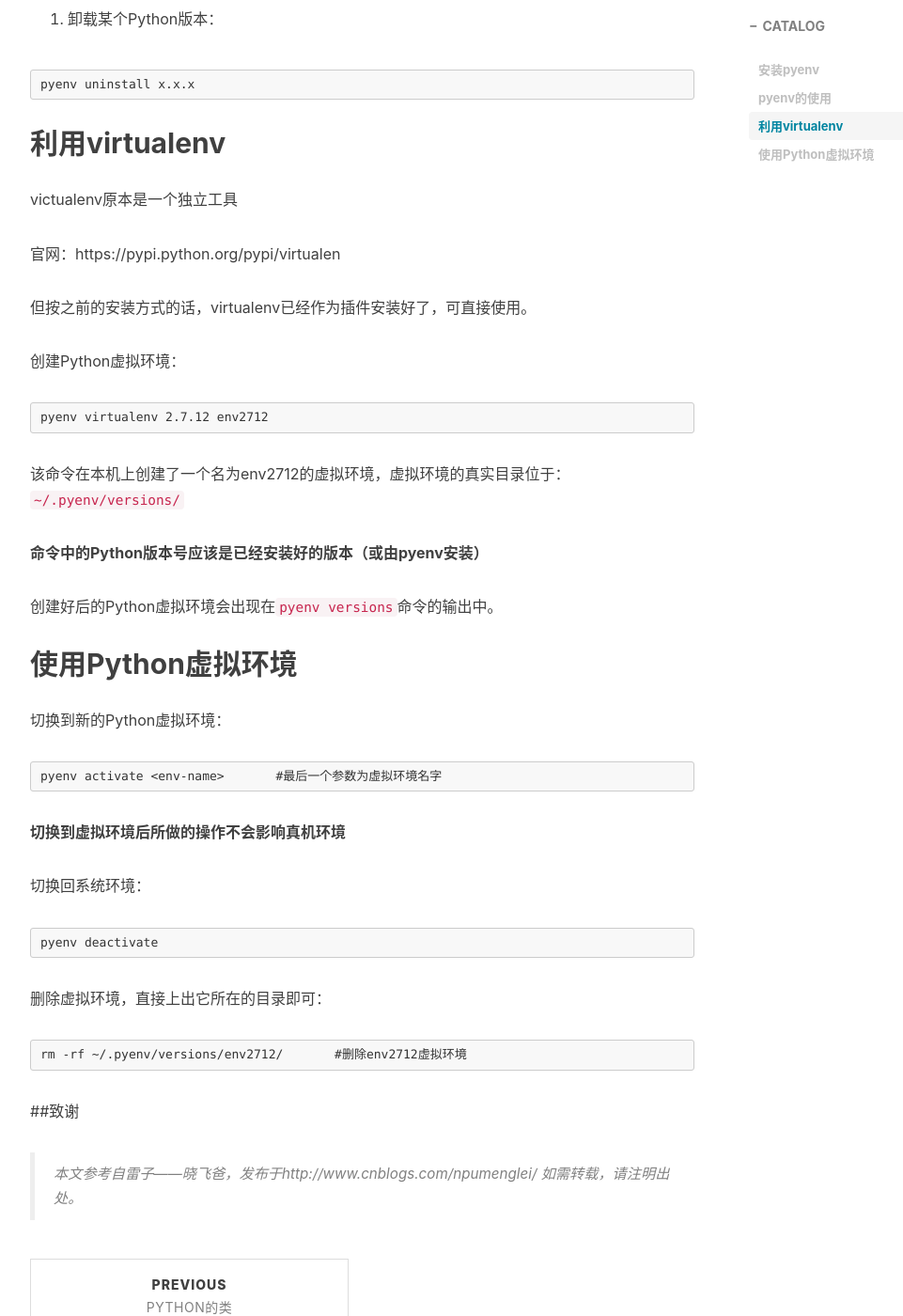
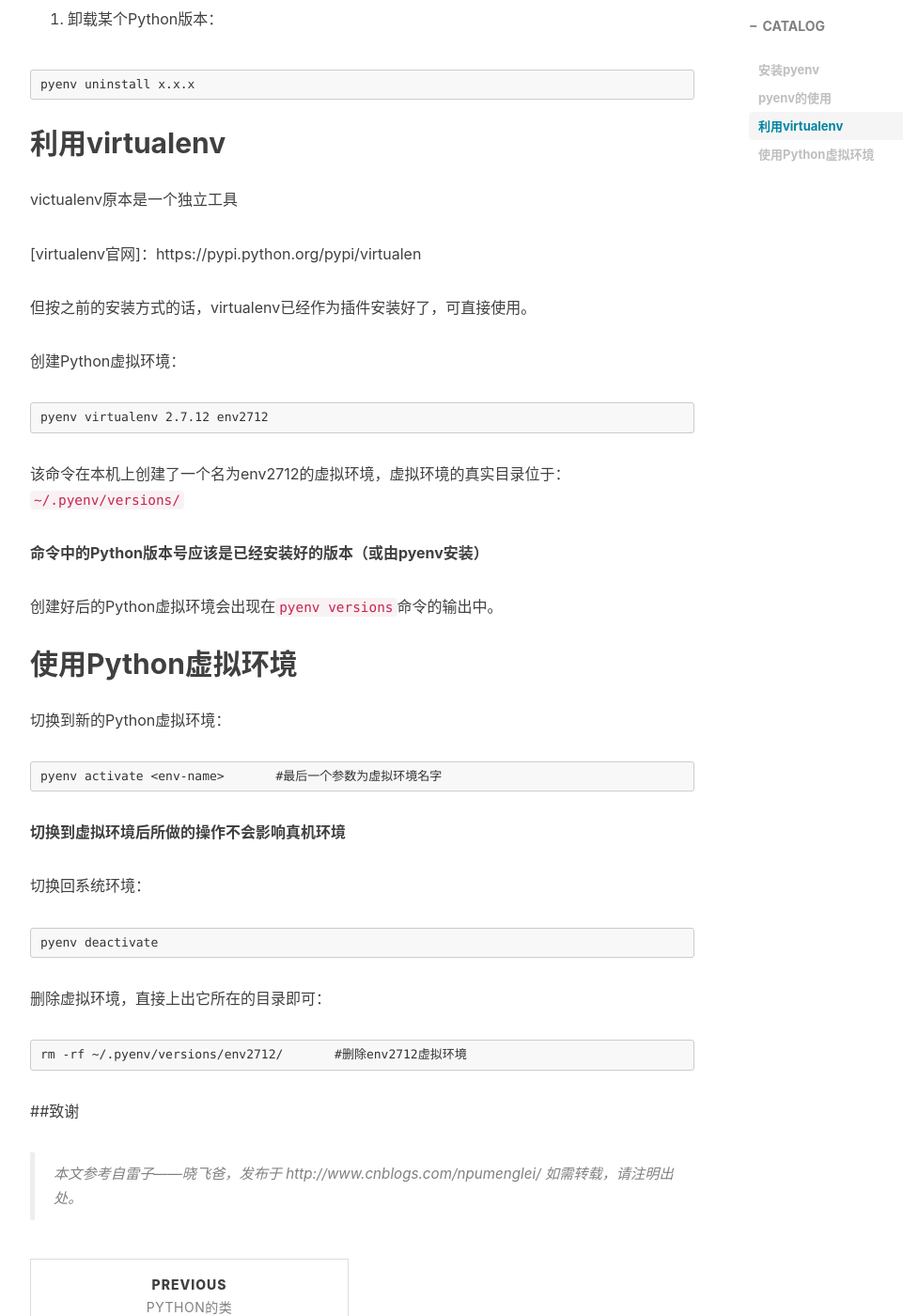
Before and after one commit to simplestory/simplestory.github.io, a Jekyll site: the page built from _posts/2017-9-2-pyenv和virtualenv搭建python虚拟环境（多版本）.md, in a window 1280 px wide and 1400 px high, scrolled down 1950 px. Shown: the whole window at 94% size, without its empty margins (233-1194 px from the left). Built offline with Jekyll 4.4.1, drawn with Linux system fonts in a browser that asks for light colours; nearby versions of some CDN libraries; comment, search, counter and statistics services are not loaded.

Commit message:
语法修改

```diff
--- a/_posts/2017-9-2-pyenv和virtualenv搭建python虚拟环境（多版本）.md
+++ b/_posts/2017-9-2-pyenv和virtualenv搭建python虚拟环境（多版本）.md
@@ -92,7 +92,7 @@ pyenv uninstall x.x.x
 victualenv原本是一个独立工具
 
 
-官网：https://pypi.python.org/pypi/virtualen
+[virtualenv官网]：https://pypi.python.org/pypi/virtualen
 
 但按之前的安装方式的话，virtualenv已经作为插件安装好了，可直接使用。
 
@@ -132,5 +132,5 @@ rm -rf ~/.pyenv/versions/env2712/	#删除env2712虚拟环境
 
 ##致谢
 
->本文参考自雷子——晓飞爸，发布于http://www.cnblogs.com/npumenglei/
+>本文参考自雷子——晓飞爸，发布于 http://www.cnblogs.com/npumenglei/
 如需转载，请注明出处。
```
